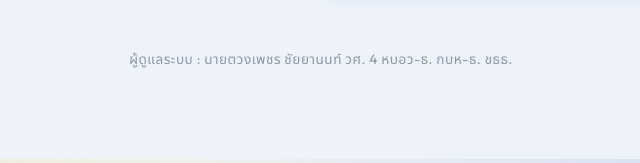
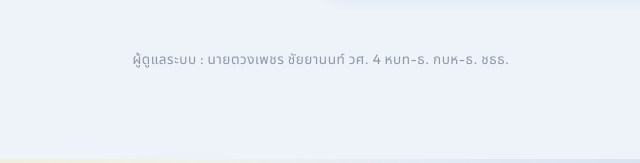
Before and after one commit to maleeart/EPAGO, a website: page index.html in a window 1280 px wide. Shown: the part 1441-1604 px from the top of the page, 319-959 px from the left. Drawn offline with nearby package versions, Linux system fonts and the light colour scheme; no server answers.

Commit message:
chore: update admin department to หบท-ธ.

```diff
--- a/index.html
+++ b/index.html
@@ -595,7 +595,7 @@
 
         <!-- Footer -->
         <footer style="margin-top: 3rem; margin-bottom: 1.5rem; text-align: center; font-size: 0.85rem; color: var(--text-secondary); opacity: 0.65; letter-spacing: 0.5px;">
-            ผู้ดูแลระบบ : นายตวงเพชร ชัยยานนท์ วศ. 4 หบอว-ธ. กบห-ธ. ชธธ.
+            ผู้ดูแลระบบ : นายตวงเพชร ชัยยานนท์ วศ. 4 หบท-ธ. กบห-ธ. ชธธ.
         </footer>
     </main>
 
```
